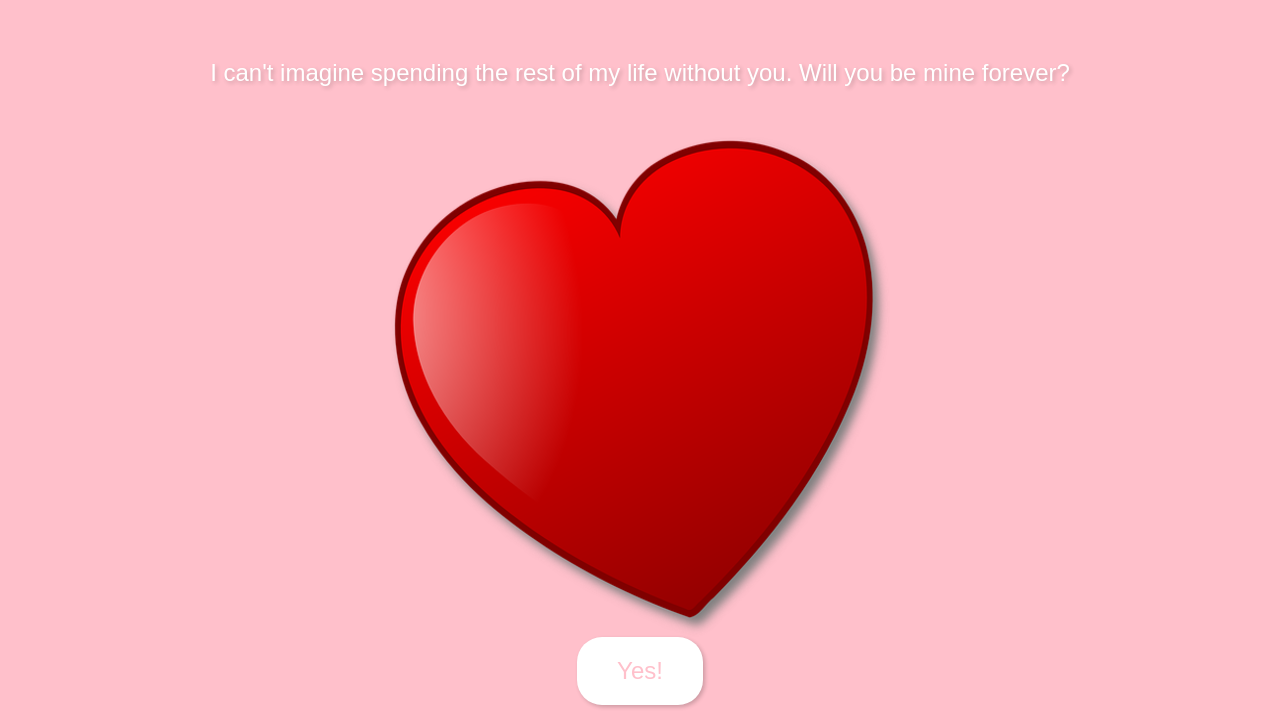
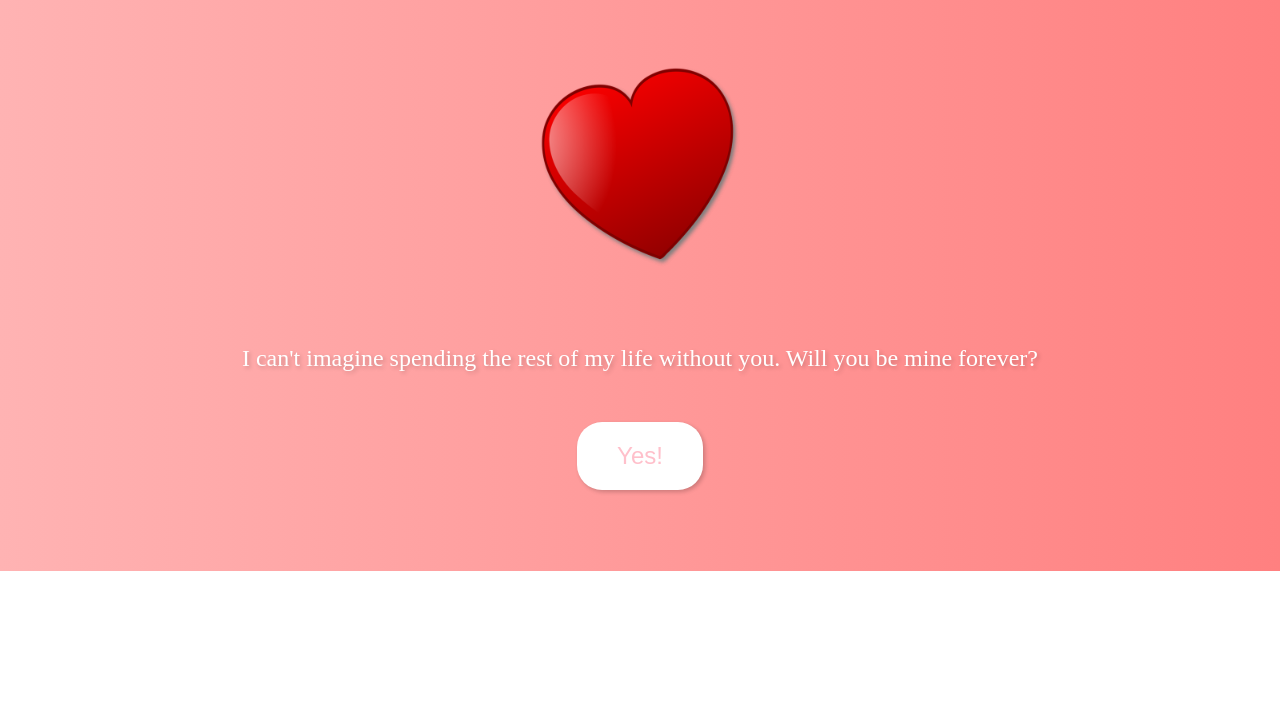
Before and after one commit to aashish87/foryouspecial, a plain HTML site: page index.html in a window 1280 px wide. Shown: the part 245-958 px from the top of the page. After the commit the page ends 816 px from the top, so only its background shows below. Drawn offline with Linux system fonts and the light colour scheme.

Commit message:
Update index.html

```diff
--- a/index.html
+++ b/index.html
@@ -3,66 +3,60 @@
 <head>
   <meta charset="UTF-8">
   <meta name="viewport" content="width=device-width, initial-scale=1.0">
-  <meta name="description" content="A beautiful proposal website">
-  <meta name="keywords" content="proposal, love, engagement">
-  <meta name="author" content="Aashish">
+  <meta http-equiv="X-UA-Compatible" content="ie=edge">
   <title>Happy Proposal Day!</title>
-
-  <!-- Add custom styles -->
   <style>
-    /* Basic styles */
-    * {
-      box-sizing: border-box;
-    }
-
+    /* Add your custom styles here */
     body {
-      background-color: #ffc0cb;
-      text-align: center;
-      font-family: Arial, sans-serif;
+      background-image: linear-gradient(to right, #ffb3b3, #ff8080);
+      background-size: cover;
+      height: 100vh;
+      display: flex;
+      align-items: center;
+      justify-content: center;
     }
 
     .container {
-      display: flex;
-      flex-direction: column;
-      align-items: center;
-      margin-top: 100px;
+      text-align: center;
     }
 
-    /* Heading styles */
     h1 {
       font-size: 72px;
-      color: #fff;
+      color: white;
       margin-bottom: 50px;
       text-shadow: 2px 2px 4px rgba(0, 0, 0, 0.2);
     }
 
-    /* Paragraph styles */
     p {
       font-size: 24px;
-      color: #fff;
+      color: white;
       margin-bottom: 50px;
       text-shadow: 2px 2px 4px rgba(0, 0, 0, 0.2);
     }
 
-    /* Button styles */
     .button {
-      background-color: #fff;
-      color: #ffc0cb;
+      background-color: white;
+      color: pink;
       border: none;
       border-radius: 25px;
       padding: 20px 40px;
       font-size: 24px;
       cursor: pointer;
       box-shadow: 2px 2px 4px rgba(0, 0, 0, 0.2);
-      transition: all 0.3s ease-in-out;
     }
 
     .button:hover {
-      background-color: #ffc0cb;
-      color: #fff;
+      background-color: pink;
+      color: white;
     }
 
-    /* Responsive styles */
+    .love-image {
+      width: 200px;
+      height: 200px;
+      margin: 50px 0;
+    }
+
+    /* Responsive design */
     @media (max-width: 700px) {
       h1 {
         font-size: 48px;
@@ -80,21 +74,23 @@
   </style>
 </head>
 <body>
-  <!-- Main content container -->
   <div class="container">
-    <!-- Heading -->
     <h1>Happy Proposal Day, Bipana Bebs!</h1>
-
-    <!-- Paragraph -->
+    <img src="image.jpg" alt="Love" class="love-image">
     <p>I can't imagine spending the rest of my life without you. Will you be mine forever?</p>
-
-    <!-- Image -->
-    <img src="image.jpg" alt="A beautiful picture of love">
-
-    <!-- Button -->
     <button class="button">Yes!</button>
   </div>
 
-  <!-- Surprise audio -->
+  <!-- Additional surprise -->
   <div style="display: none;">
-    <audio id="surprise-sound" src="surprise.mp
+    <audio id="surprise-sound" src="surprise.mp3"></audio>
+    <script>
+      document.querySelector(".button").addEventListener("click", function() {
+        var sound = document.getElementById("surprise-sound");
+        sound.currentTime = 0;
+        sound.play();
+      });
+    </script>
+  </div>
+</body>
+</html>
```
